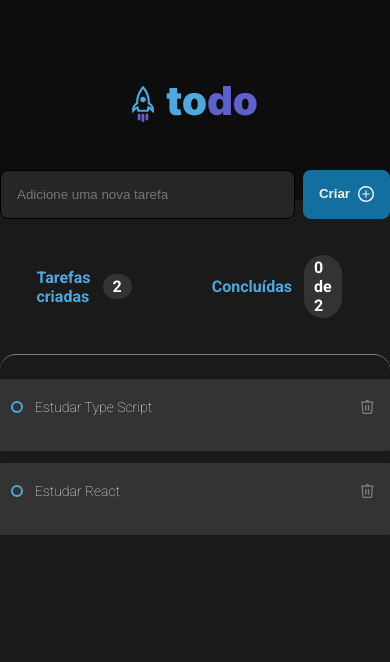
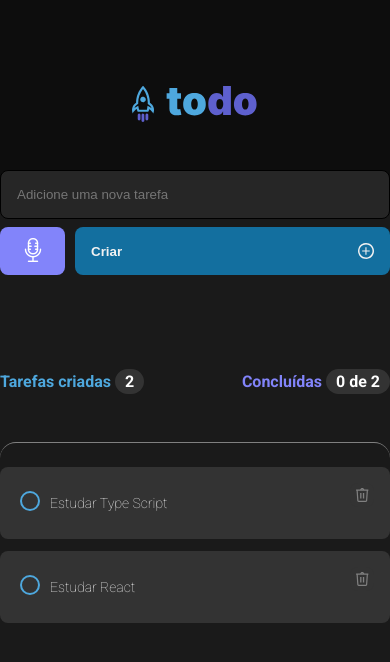
Before and after one commit to diaspd/to-do, a React (Vite) app: page / in a window 390 px wide. Shown: the top 662 px of the page. Built offline with nearby package versions, Linux system fonts and the light colour scheme.

Commit message:
add: responsive components

```diff
--- a/src/App.tsx
+++ b/src/App.tsx
@@ -4,6 +4,7 @@ import { v4 as uuidv4 } from 'uuid';
 
 import Plus from './assets/Plus.svg';
 import Clipboard from './assets/Clipboard.svg';
+import Microfone from './assets/Microfone.png';
 
 import styles from './app.module.css';
 import { Tasks } from './components/Tasks';
@@ -94,6 +95,12 @@ export default function App() {
             onInvalid={handleNewTaskInvalid}
             required
           />
+
+         <div className={styles.buttonWrappper} >
+          <button className={styles.microfoneButton} type="button">
+            <img src={Microfone} />
+          </button>
+
           <button
             type="submit"
             className={styles.createButton}
@@ -101,14 +108,18 @@ export default function App() {
             Criar
             <img src={Plus} alt=""/>
           </button>
+         </div>
         </form>
 
+
+      <div className={styles.tasksContainerWrapper}>
+        <div className={styles.tasksContainer}>
+          <div className={styles.createdInfo}>Tarefas criadas <div className={styles.count1}>{taskList.length}</div></div>
+          <div className={styles.concludedInfo}>Concluídas <div className={styles.count}>{completedTasks.length} de {taskList.length}</div></div>
+        </div>
+      </div>
+
       <div className={styles.tasks}>
-        <div className={styles.tasksContainer}>
-          <p className={styles.info}>Tarefas criadas</p> <p className={styles.count1}>{taskList.length}</p>
-          <p className={styles.info}>Concluídas</p> <p className={styles.count}>{completedTasks.length} de {taskList.length}</p>
-        </div>
-
         <div className={styles.newTasks}>
             {taskList.length == 0 ?
             <div>
@@ -126,7 +137,6 @@ export default function App() {
                     content={task.content}
                     onDeleteTask={deleteTask}
                     completeTask={completeTask}
-
                   />
                 )
               })
--- a/src/app.module.css
+++ b/src/app.module.css
@@ -2,20 +2,65 @@
   display: flex;
   margin-top: -30px;
   justify-content: center;
+  gap: 8px;
+  width: 100%;
+
+  @media(max-width: 768px) {
+    display: flex;
+    flex-direction: column;
+  }
 }
 
 .input {
+  display: flex;
   padding: 16px;
   border-radius: 8px;
   background-color: #262626;
-  color: #808080;
-  width: 650px;
-  margin-right: 8px;
+  color: #F2F2F2;
+  width: 590px;
   border: 1px solid #000;
+
+  @media(max-width: 768px) {
+    width: auto;
+  }
+}
+
+.buttonWrappper {
+  display: flex;
+  gap: 10px;
+
+  @media (max-width: 768px) {
+    width: 100%;
+  }
+}
+
+.microfoneButton {
+  background-color: #8284FA;
+  border: none;
+  border-radius: 8px;
+  color: #f2f2f2;
+  padding:8px;
+
+  @media (max-width: 768px) {
+    justify-content: space-between;
+    width: 20%;
+  }
+}
+
+.microfoneButton:hover {
+  background-color: #5E60CE;
+  cursor: pointer;
+}
+
+.microfoneImg {
+  height: 24px;
+  width: 24px;
 }
 
 .createButton {
   display: flex;
+  align-items: center;
+  justify-content: center;
 
   background-color: #136f9f;
   color: #f2f2f2;
@@ -25,7 +70,12 @@
   border-radius: 8px;
   border: none;
 
-  transition: 0.1s
+  transition: 0.1s;
+
+  @media (max-width: 768px) {
+    justify-content: space-between;
+    width: 100%;
+  }
 }
 
 .createButton:hover {
@@ -46,33 +96,52 @@
   font-weight: bold;
 }
 
+.tasksContainerWrapper {
+  display: flex;
+  align-items: center;
+  justify-content: center;
+
+  margin-top: 64px;
+}
+
 .tasksContainer{
   display: flex;
   align-items: center;
+  justify-content: space-between;
+  margin-top: 30px;
+  width: 750px;
 }
 
-.info {
-  margin-top: 64px;
+.createdInfo {
   color: #4ea8de;
-  margin-right: 8px;
+  white-space: nowrap;
+  font-weight: bold;
+}
+
+.concludedInfo {
+  color: #8284FA;
+  white-space: nowrap;
+    font-weight: bold;
 }
 
 .count1 {
+  display: inline-block;
   background-color: #333333;
   color: #fff;
   border-radius: 60px;
   padding: 3px 10px;
-  margin-top: 64px;
 
-  margin-right: 32rem;
+  white-space: nowrap;
 }
 
 .count {
+  display: inline-block;
   background-color: #333333;
   color: #fff;
   border-radius: 60px;
   padding: 3px 10px;
-  margin-top: 64px;
+
+  white-space: nowrap;
 }
 
 .newTasks {
@@ -97,33 +166,8 @@
 
 
 @media (max-width: 768px) {
-  .header {
-    display: flex;
-    width: 100%;
-    height: 150px;
-  }
-
-  .info {
-    margin: 0px;
-  }
-
-  .count1 {
-    margin: 12px 80px 12px 12px;
-  }
-
-  .count {
-    margin: 12px;
-  }
-
   .tasks {
     margin-top: 24px;
-  }
-
-  .tasksContainer {
-    display: flex;
-    align-items: center;
-    justify-content: center;
-    max-width: 208px;
   }
 
   .newTasks {
--- a/src/components/Header.module.css
+++ b/src/components/Header.module.css
@@ -3,6 +3,6 @@
   align-items: center;
   justify-content: center;
   background-color: #0D0D0D;
-  width: 100%;
+  width: 100vw;
   height: 200px;
 }
--- a/src/components/Tasks.module.css
+++ b/src/components/Tasks.module.css
@@ -12,15 +12,18 @@
 input[type=checkbox] {
   margin-left: 20px;
   appearance: none;
-  border-radius: 50px;
+  border-radius: 99999px;
   width: 18px;
   height: 18px;
   border: 2px solid #4ea8de;
-
-  margin: 16px 12px 32px  16px;
+  margin-right: 10px;
 }
 
 input[type=checkbox]:checked {
+  display: flex;
+  align-items: center;
+  justify-content: center;
+
   background: url('../assets/Vector.svg');
   background-color: #5e60ce;
   background-repeat: no-repeat;
@@ -33,10 +36,8 @@ input[type=checkbox]:checked {
   text-decoration: line-through;
 }
 
-.container p {
-  margin: 16px 16px 32px 0px;
+.container span {
   width: 632px;
-  max-height: 20px;
   color: #f2f2f2;
   font-size: 14px;
   font-weight: 100;
@@ -70,18 +71,18 @@ input[type=checkbox]:checked {
 
 @media (max-width: 768px) {
   .container {
-    max-width: 400px;
+    width: 100%;
   }
 
   input[type=checkbox] {
-    border-radius: 500px;
+    border-radius: 99999px;
     width: 20px;
-    height: 12px;
+    height: 20px;
   }
 
   input[type=checkbox]:checked {
-    width: 22px;
-    height: 12px;
+    width: 20px;
+    height: 20px;
   }
 
 }
--- a/src/components/Tasks.tsx
+++ b/src/components/Tasks.tsx
@@ -20,6 +20,7 @@ export function Tasks({ id, content, onDeleteTask, completeTask}: TaskProps) {
 
   return(
     <div className={styles.container}>
+      <div>
         <input
           type="checkbox"
           name={content}
@@ -27,8 +28,9 @@ export function Tasks({ id, content, onDeleteTask, completeTask}: TaskProps) {
           value={content}
           onMouseDown={selectTaskToComplete}
         />
-      <p>{content}
-      </p>
+      </div>
+      <span>{content}
+      </span>
 
         <button
           className={styles.deleteButton}
```
Also changed, not shown: src/assets/Microfone.png (added). Lines whose indentation alone changed are shown as unchanged.
